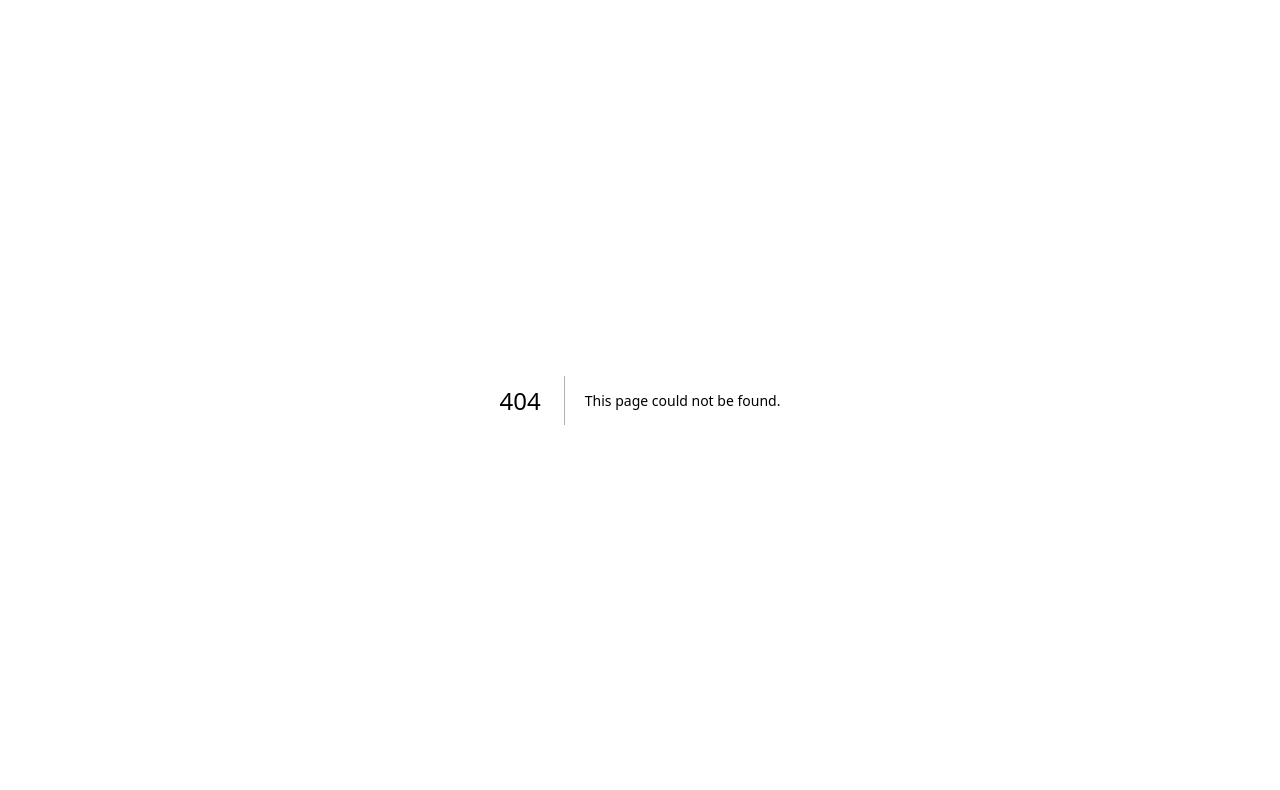
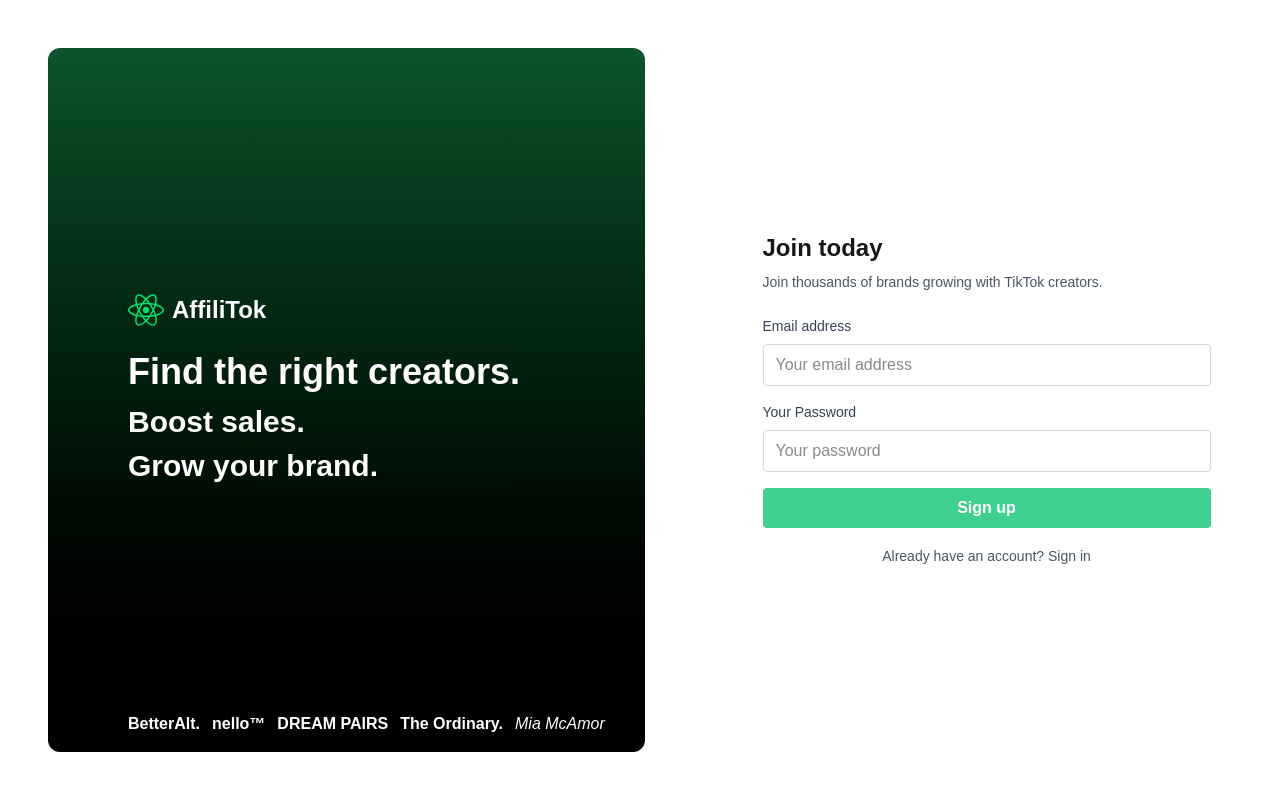
Before and after one commit to TayyabFT/NewFreelancingWeb, a Next.js app: page /signup in a window 1280 px wide. Before the commit this address had no page. Shown: the top 790 px of the page. Built offline with nearby package versions, Linux system fonts and the light colour scheme.

Commit message:
add login page

```diff
--- a/src/app/layout.js
+++ b/src/app/layout.js
@@ -12,7 +12,7 @@
 });
 
 export const metadata = {
-  title: "New Web",
+  title: "AffiliTok",
   description: "Generated by Tayyab",
 };
 
--- /dev/null
+++ b/src/app/login/page.jsx
@@ -0,0 +1,80 @@
+"use client";
+import React from "react";
+import { FaReact } from "react-icons/fa";
+
+export default function LoginPage() {
+  return (
+    <div className="min-h-screen flex flex-col md:flex-row">
+      {/* Left side */}
+      <div className="md:w-1/2 w-full bg-gradient-to-b from-green-900 to-black text-white flex flex-col justify-center items-start px-6 md:px-20 py-12 md:m-12 rounded-none md:rounded-xl relative">
+        <div className="flex items-center mb-6">
+          <FaReact className="text-4xl mr-2 text-green-400" />
+          <span className="text-2xl font-bold">AffiliTok</span>
+        </div>
+        <h1 className="text-3xl md:text-4xl font-bold mb-3">
+          Find the right creators.
+        </h1>
+        <h2 className="text-2xl md:text-3xl font-semibold mb-2">
+          Boost sales.
+        </h2>
+        <h3 className="text-2xl md:text-3xl font-semibold mb-6">
+          Grow your brand.
+        </h3>
+        <div className="absolute bottom-4 left-6 right-6 md:left-auto md:right-auto flex flex-wrap gap-3 text-sm md:text-base">
+          <span className="font-bold">BetterAlt.</span>
+          <span className="font-semibold">nello™</span>
+          <span className="font-semibold">DREAM PAIRS</span>
+          <span className="font-bold">The Ordinary.</span>
+          <span className="italic">Mia McAmor</span>
+        </div>
+      </div>
+
+      {/* Right side */}
+      <div className="md:w-1/2 w-full flex items-center justify-center p-6">
+        <div className="w-full max-w-md">
+          <h2 className="text-2xl font-semibold mb-2">Log In</h2>
+          <p className="text-sm text-gray-600 mb-6">
+            Continue growing your brand with TikTok creators.
+          </p>
+          <form className="space-y-4">
+            <div>
+              <label className="block text-gray-700 text-sm mb-2">
+                Email address
+              </label>
+              <input
+                type="email"
+                placeholder="Your email address"
+                className="w-full border border-gray-300 rounded px-3 py-2 focus:outline-none focus:ring-2 focus:ring-green-500"
+              />
+            </div>
+            <div>
+              <label className="block text-gray-700 text-sm mb-2">
+                Your Password
+              </label>
+              <input
+                type="password"
+                placeholder="Your password"
+                className="w-full border border-gray-300 rounded px-3 py-2 focus:outline-none focus:ring-2 focus:ring-green-500"
+              />
+            </div>
+            <button
+              type="submit"
+              className="w-full bg-[#3fcf8e] hover:bg-[#34b27b] text-white font-semibold py-2 rounded"
+            >
+              Sign in
+            </button>
+          </form>
+          <div className="text-center mt-4">
+            <a href="#" className="text-sm text-green-600 hover:underline">
+              Forgot your password?
+            </a>
+            <br />
+            <a href="#" className="text-sm text-gray-600 hover:underline">
+              Don't have an account? Sign up
+            </a>
+          </div>
+        </div>
+      </div>
+    </div>
+  );
+}
--- /dev/null
+++ b/src/app/signup/page.jsx
@@ -0,0 +1,76 @@
+"use client";
+import React from "react";
+import { FaReact } from "react-icons/fa";
+
+export default function SignUp() {
+  return (
+    <div className="min-h-screen flex flex-col md:flex-row">
+      {/* Left side */}
+      <div className="md:w-1/2 w-full bg-gradient-to-b from-green-900 to-black text-white flex flex-col justify-center items-start px-6 md:px-20 py-12 md:m-12 rounded-none md:rounded-xl relative">
+        <div className="flex items-center mb-6">
+          <FaReact className="text-4xl mr-2 text-green-400" />
+          <span className="text-2xl font-bold">AffiliTok</span>
+        </div>
+        <h1 className="text-3xl md:text-4xl font-bold mb-3">
+          Find the right creators.
+        </h1>
+        <h2 className="text-2xl md:text-3xl font-semibold mb-2">
+          Boost sales.
+        </h2>
+        <h3 className="text-2xl md:text-3xl font-semibold mb-6">
+          Grow your brand.
+        </h3>
+        <div className="absolute bottom-4 left-6 right-6 md:left-auto md:right-auto flex flex-wrap gap-3 text-sm md:text-base">
+          <span className="font-bold">BetterAlt.</span>
+          <span className="font-semibold">nello™</span>
+          <span className="font-semibold">DREAM PAIRS</span>
+          <span className="font-bold">The Ordinary.</span>
+          <span className="italic">Mia McAmor</span>
+        </div>
+      </div>
+
+      {/* Right side */}
+      <div className="md:w-1/2 w-full flex items-center justify-center p-6">
+        <div className="w-full max-w-md">
+          <h2 className="text-2xl font-semibold mb-2">Join today</h2>
+          <p className="text-sm text-gray-600 mb-6">
+            Join thousands of brands growing with TikTok creators.{" "}
+          </p>
+          <form className="space-y-4">
+            <div>
+              <label className="block text-gray-700 text-sm mb-2">
+                Email address
+              </label>
+              <input
+                type="email"
+                placeholder="Your email address"
+                className="w-full border border-gray-300 rounded px-3 py-2 focus:outline-none focus:ring-2 focus:ring-green-500"
+              />
+            </div>
+            <div>
+              <label className="block text-gray-700 text-sm mb-2">
+                Your Password
+              </label>
+              <input
+                type="password"
+                placeholder="Your password"
+                className="w-full border border-gray-300 rounded px-3 py-2 focus:outline-none focus:ring-2 focus:ring-green-500"
+              />
+            </div>
+            <button
+              type="submit"
+              className="w-full bg-[#3fcf8e] hover:bg-[#34b27b] text-white font-semibold py-2 rounded"
+            >
+              Sign up
+            </button>
+          </form>
+          <div className="text-center mt-4">
+            <a href="#" className="text-sm text-gray-600 hover:underline">
+              Already have an account? Sign in
+            </a>
+          </div>
+        </div>
+      </div>
+    </div>
+  );
+}
--- a/src/components/landing/AutomationSection.jsx
+++ b/src/components/landing/AutomationSection.jsx
@@ -9,7 +9,7 @@
         <div>
           <h2 className="text-3xl md:text-4xl font-bold text-green-900 leading-snug">
             Manually messaging and managing affiliates sucks. <br />
-            Automate everything with Euka
+            Automate everything with AffiliTok
           </h2>
 
           <ul className="mt-6 space-y-4">
@@ -23,8 +23,8 @@
             <li className="flex items-start space-x-3">
               <FaCheck className="text-green-600 mt-1" />
               <span className="text-gray-700">
-                Scale your outreach 5x faster, save 10x more time with Euka’s AI
-                Automation
+                Scale your outreach 5x faster, save 10x more time with
+                AffiliTok’s AI Automation
               </span>
             </li>
             <li className="flex items-start space-x-3">
--- a/src/components/landing/Faq.jsx
+++ b/src/components/landing/Faq.jsx
@@ -5,34 +5,34 @@
 const Faq = () => {
   const faqs = [
     {
-      question: "What is Euka?",
+      question: "What is AffiliTok?",
       answer:
-        "Euka is an AI-powered affiliate automation tool that helps brands increase engagement and streamline marketing efforts.",
+        "AffiliTok is an AI-powered affiliate automation tool that helps brands increase engagement and streamline marketing efforts.",
     },
     {
-      question: "How does Euka improve ROI?",
+      question: "How does AffiliTok improve ROI?",
       answer:
-        "By leveraging AI for automation, Euka helps brands optimize marketing strategies, track performance, and boost conversions effectively.",
+        "By leveraging AI for automation, AffiliTok helps brands optimize marketing strategies, track performance, and boost conversions effectively.",
     },
     {
-      question: "How does Euka improve ROI?",
+      question: "How does AffiliTok improve ROI?",
       answer:
-        "By leveraging AI for automation, Euka helps brands optimize marketing strategies, track performance, and boost conversions effectively.",
+        "By leveraging AI for automation, AffiliTok helps brands optimize marketing strategies, track performance, and boost conversions effectively.",
     },
     {
-      question: "How does Euka improve ROI?",
+      question: "How does AffiliTok improve ROI?",
       answer:
-        "By leveraging AI for automation, Euka helps brands optimize marketing strategies, track performance, and boost conversions effectively.",
+        "By leveraging AI for automation, AffiliTok helps brands optimize marketing strategies, track performance, and boost conversions effectively.",
     },
     {
-      question: "How does Euka improve ROI?",
+      question: "How does AffiliTok improve ROI?",
       answer:
-        "By leveraging AI for automation, Euka helps brands optimize marketing strategies, track performance, and boost conversions effectively.",
+        "By leveraging AI for automation, AffiliTok helps brands optimize marketing strategies, track performance, and boost conversions effectively.",
     },
     {
-      question: "Can I integrate Euka with my existing tools?",
+      question: "Can I integrate AffiliTok with my existing tools?",
       answer:
-        "Yes, Euka supports integrations with various marketing platforms, CRMs, and analytics tools.",
+        "Yes, AffiliTok supports integrations with various marketing platforms, CRMs, and analytics tools.",
     },
   ];
 
--- a/src/components/landing/HeroSection.jsx
+++ b/src/components/landing/HeroSection.jsx
@@ -10,7 +10,7 @@
           <span className="block">Generating Engine</span>
         </h1>
         <p className="text-gray-300 mt-4 max-w-2xl mx-auto">
-          Euka’s AI-driven platform takes the manual work out of affiliate
+          AffiliTok’s AI-driven platform takes the manual work out of affiliate
           marketing, helping you focus on sales growth.
         </p>
         <div className="mt-6 flex gap-4 justify-center">
--- a/src/components/landing/PartnershipSection.jsx
+++ b/src/components/landing/PartnershipSection.jsx
@@ -15,7 +15,7 @@
         {/* Right Section */}
         <div>
           <p className="text-gray-700">
-            At Euka AI, we've built the intelligent infrastructure that's
+            At AffiliTok AI, we've built the intelligent infrastructure that's
             defining the future of social commerce. Our AI-powered platform
             helps leading TikTok Shop brands discover, connect with, and manage
             creator relationships at scale – turning authentic content into
--- a/src/components/landing/SocialListing.jsx
+++ b/src/components/landing/SocialListing.jsx
@@ -10,9 +10,9 @@
           Social Listening and Content Analytics
         </h1>
         <p className="text-lg mb-6">
-          Euka helps eCommerce brands streamline influencer collaborations with
-          automated outreach, performance tracking, and real-time insights to
-          grow TikTok sales.
+          AffiliTok helps eCommerce brands streamline influencer collaborations
+          with automated outreach, performance tracking, and real-time insights
+          to grow TikTok sales.
         </p>
         <button className="bg-green-800 hover:bg-green-400 text-white font-medium py-3 px-6 rounded-lg shadow-md transition">
           Learn more →
--- a/src/components/landing/Testimonials.jsx
+++ b/src/components/landing/Testimonials.jsx
@@ -3,19 +3,19 @@
 const Testimonials = () => {
   const testimonials = [
     {
-      text: "Euka is truly the best affiliate automation tool after I tested different bots. I like the simple interface Euka has and it is easy to set up and use. Most importantly, it drives results! Our sample requests and GMV have been skyrocketing since we started using Euka.",
+      text: "AffiliTok is truly the best affiliate automation tool after I tested different bots. I like the simple interface AffiliTok has and it is easy to set up and use. Most importantly, it drives results! Our sample requests and GMV have been skyrocketing since we started using AffiliTok.",
       name: "Axel S.",
       role: "Viral Food & Beverage Brand",
       image: profile, // Replace with actual image path
     },
     {
-      text: "Switching to Euka was one of the best decisions we made for our TTS marketing efforts. The setup was a breeze, and the performance metrics are incredibly detailed. We’ve experienced a noticeable boost in affiliate-driven traffic and sales. Euka’s support team is also top-notch, always ready to help with any questions. Highly recommend!",
+      text: "Switching to AffiliTok was one of the best decisions we made for our TTS marketing efforts. The setup was a breeze, and the performance metrics are incredibly detailed. We’ve experienced a noticeable boost in affiliate-driven traffic and sales. AffiliTok’s support team is also top-notch, always ready to help with any questions. Highly recommend!",
       name: "Eli C.",
       role: "Top Health & Supplement Brand",
       image: profile, // Replace with actual image path
     },
     {
-      text: "It is a must-have tool for any TikTok Shop. Since adopting Euka, our conversion rates have soared, and we’ve seen a significant increase in ROI. It’s a game-changer for any brand looking to streamline their affiliate operations on TikTok Shop.",
+      text: "It is a must-have tool for any TikTok Shop. Since adopting AffiliTok, our conversion rates have soared, and we’ve seen a significant increase in ROI. It’s a game-changer for any brand looking to streamline their affiliate operations on TikTok Shop.",
       name: "Daniela H.",
       role: "Awarding Winning Beauty Brand",
       image: profile, // Replace with actual image path
--- a/src/components/landing/TikTokSales.jsx
+++ b/src/components/landing/TikTokSales.jsx
@@ -6,7 +6,7 @@
     <div className="bg-white py-12 px-4">
       {/* Header */}
       <h2 className="text-center text-2xl font-bold text-green-900 mb-8">
-        Drive TikTok Shop sales with Euka
+        Drive TikTok Shop sales with AffiliTok
       </h2>
 
       {/* Stats Cards */}
--- a/src/components/shared/Navbar.jsx
+++ b/src/components/shared/Navbar.jsx
@@ -1,9 +1,11 @@
 "use client";
 import { useState, useEffect, useRef } from "react";
+import { useRouter } from "next/navigation";
 import Link from "next/link";
-import { FaLeaf, FaBars, FaTimes } from "react-icons/fa";
+import { FaReact, FaBars, FaTimes } from "react-icons/fa";
 
 export default function Navbar() {
+  const router = useRouter();
   const [isScrolled, setIsScrolled] = useState(false);
   const [menuOpen, setMenuOpen] = useState(false);
   const menuRef = useRef(null);
@@ -38,16 +40,15 @@
     >
       {/* Logo */}
       <div className="flex items-center gap-2 text-lg font-semibold">
-        <FaLeaf className={isScrolled ? "text-green-500" : "text-green-400"} />
+        <FaReact className={isScrolled ? "text-green-500" : "text-green-400"} />
         <span
           className={`px-3 py-1 rounded-lg ${
             isScrolled ? "bg-gray-200 text-black" : "bg-gray-700 text-white"
           }`}
         >
-          Euka
+          AffiliTok
         </span>
       </div>
-
       {/* Desktop Navigation */}
       <div className="hidden md:flex items-center gap-6">
         {[
@@ -67,25 +68,29 @@
           </Link>
         ))}
       </div>
-
-      {/* Sign Up & Login (Desktop) */}
+      {/* /* Sign Up & Login (Desktop) */}
       <div className="hidden md:flex items-center gap-4">
-        <Link
-          href="/signup"
-          className={isScrolled ? "text-black" : "text-white"}
+        <button
+          onClick={() => {
+            router.push("/signup");
+          }}
+          className={`border px-3 py-1 rounded-lg hover:bg-green-500 transition-colors duration-300 ${
+            isScrolled ? "border-black text-black" : "border-white text-white"
+          }`}
         >
           Sign Up
-        </Link>
-        <Link
-          href="/login"
+        </button>
+        <button
+          onClick={() => {
+            router.push("/login");
+          }}
           className={`border px-3 py-1 rounded-lg hover:bg-green-500 transition-colors duration-300 ${
             isScrolled ? "border-black text-black" : "border-white text-white"
           }`}
         >
           Login
-        </Link>
+        </button>
       </div>
-
       {/* Mobile Menu Button */}
       <button
         className="md:hidden text-xl focus:outline-none"
@@ -93,7 +98,6 @@
       >
         {menuOpen ? <FaTimes /> : <FaBars />}
       </button>
-
       {/* Mobile Navigation */}
       {menuOpen && (
         <div
```
